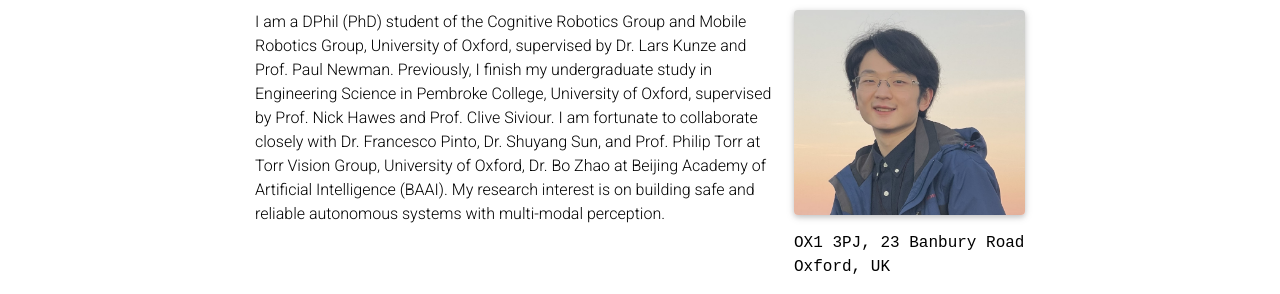
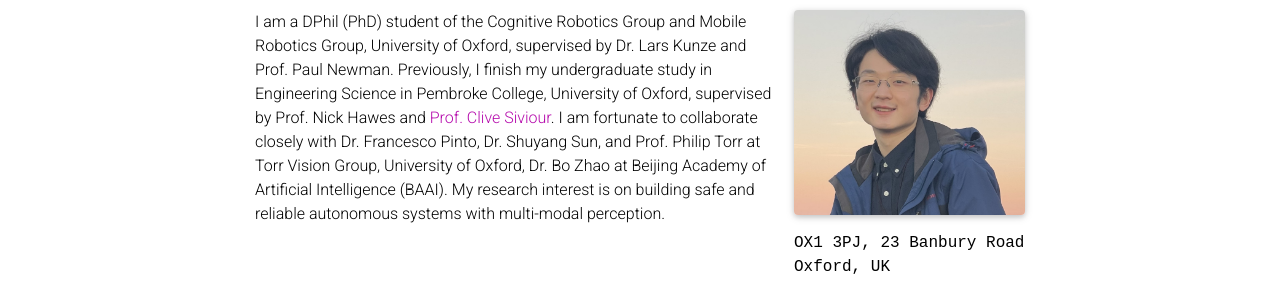
Before and after one commit to YuanJianhao508/YuanJianhao508.github.io, a Jekyll site: the page built from _pages/about.md, in a window 1280 px wide. Shown: the part 159-453 px from the top of the page. Built offline with Jekyll 4.4.1, drawn with Linux system fonts in a browser that asks for light colours; full-size pictures stand in for the smaller copies a plugin makes; emoji names are drawn with the system emoji font; comment, search, counter and statistics services are not loaded; a style sheet for code colours, icons or effects is not loaded; some of the changed lines change nothing that is shown.

Commit message:
update bib

```diff
--- a/_pages/about.md
+++ b/_pages/about.md
@@ -18,7 +18,7 @@
 social: true  # includes social icons at the bottom of the page
 ---
 
-I am a DPhil (PhD) student of the Cognitive Robotics Group and Mobile Robotics Group, University of Oxford, supervised by Dr. Lars Kunze and Prof. Paul Newman. Previously, I finish my undergraduate study in Engineering Science in Pembroke College, University of Oxford, supervised by Prof. Nick Hawes and Prof. Clive Siviour. I am fortunate to collaborate closely with Dr. Francesco Pinto, Dr. Shuyang Sun, and Prof. Philip Torr at Torr Vision Group, University of Oxford, Dr. Bo Zhao at Beijing Academy of Artificial Intelligence (BAAI). My research interest is on building safe and reliable autonomous systems with multi-modal perception.
+I am a DPhil (PhD) student of the Cognitive Robotics Group and Mobile Robotics Group, University of Oxford, supervised by Dr. Lars Kunze and Prof. Paul Newman. Previously, I finish my undergraduate study in Engineering Science in Pembroke College, University of Oxford, supervised by Prof. Nick Hawes and [Prof. Clive Siviour](https://eng.ox.ac.uk/people/clive-siviour/). I am fortunate to collaborate closely with Dr. Francesco Pinto, Dr. Shuyang Sun, and Prof. Philip Torr at Torr Vision Group, University of Oxford, Dr. Bo Zhao at Beijing Academy of Artificial Intelligence (BAAI). My research interest is on building safe and reliable autonomous systems with multi-modal perception.
 
 <!-- Test Tese. Tell the world about yourself. Link to your favorite [subreddit](http://reddit.com). You can put a picture in, too. The code is already in, just name your picture `prof_pic.jpg` and put it in the `img/` folder.
 
```
